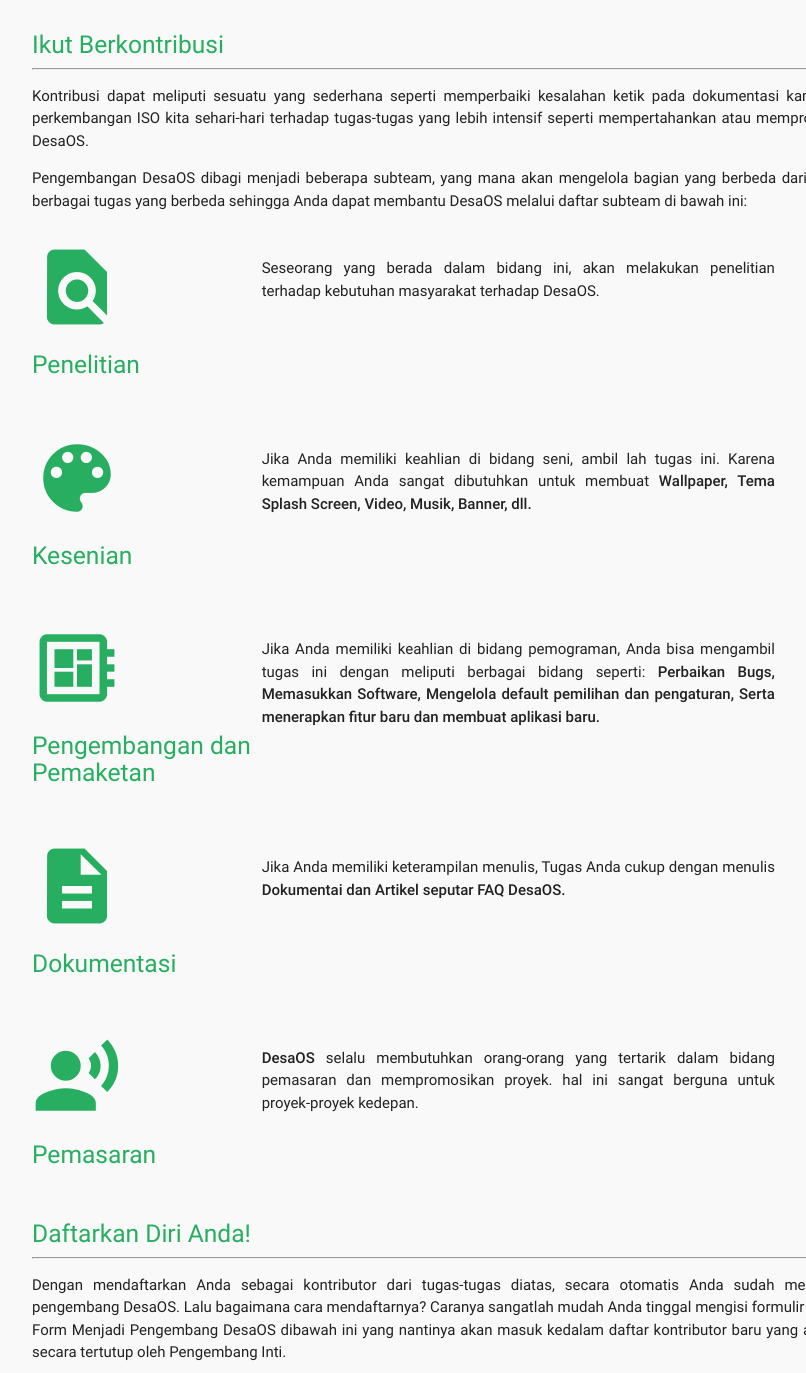
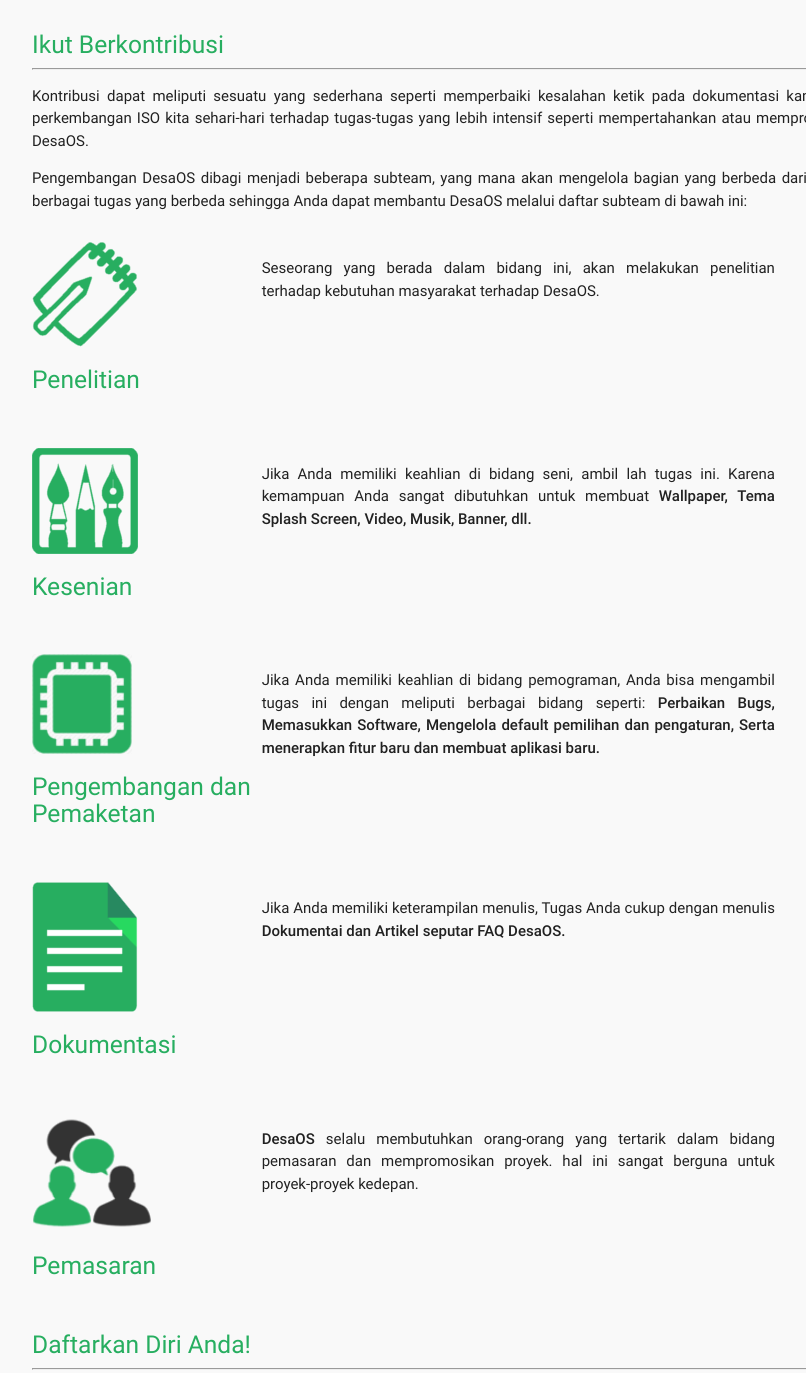
Before and after one commit to andriawan/desaos.github.io, a plain HTML site: page contribute.html in a window 1280 px wide. Shown: the part 480-1853 px from the top of the page, without its empty margins (160-966 px from the left). Drawn offline with nearby package versions, Linux system fonts and the light colour scheme.

Commit message:
update folder image

```diff
--- a/contribute.html
+++ b/contribute.html
@@ -68,7 +68,7 @@
                   <p>Seseorang yang berada dalam bidang ini, akan melakukan penelitian terhadap kebutuhan masyarakat terhadap DesaOS.</p>
                 </div>
                 <div class="col s5 pull-s7">
-                  <span><i class="primary large material-icons">find_in_page</i></span>
+                  <img src="img/icon/penelitian.png"/>
                   <h5 class="primary">Penelitian</h5><br><br>
                 </div>
 
@@ -76,7 +76,7 @@
                   <p>Jika Anda memiliki keahlian di bidang seni, ambil lah tugas ini. Karena kemampuan Anda sangat dibutuhkan untuk membuat <strong>Wallpaper, Tema Splash Screen, Video, Musik, Banner, dll.</strong></p><br><br>
                 </div>
                 <div class="col s5 pull-s7">
-                  <span><i class="primary large material-icons">color_lens</i></span>
+                  <img src="img/icon/kesenian.png"/>
                   <h5 class="primary">Kesenian</h5><br><br>
                 </div>
 
@@ -84,7 +84,7 @@
                   <p>Jika Anda memiliki keahlian di bidang pemograman, Anda bisa mengambil tugas ini dengan meliputi berbagai bidang seperti: <strong>Perbaikan Bugs, Memasukkan Software, Mengelola default pemilihan dan pengaturan, Serta menerapkan fitur baru dan membuat aplikasi baru.</strong></p>
                 </div>
                 <div class="col s5 pull-s7">
-                  <span><i class="primary large material-icons">developer_board</i></span>
+                  <img src="img/icon/pengembangan.png"/>
                   <h5 class="primary">Pengembangan dan<br>Pemaketan</h5><br><br>
                 </div>
 
@@ -92,7 +92,7 @@
                   <p>Jika Anda memiliki keterampilan menulis, Tugas Anda cukup dengan menulis <strong>Dokumentai dan Artikel seputar FAQ DesaOS.</strong></p>
                 </div>
                 <div class="col s5 pull-s7">
-                  <span><i class="primary large material-icons">description</i></span>
+                  <img src="img/icon/dokumentasi.png"/>
                   <h5 class="primary">Dokumentasi</h5><br><br>
                 </div>
 
@@ -100,7 +100,7 @@
                   <p><strong>DesaOS</strong> selalu membutuhkan orang-orang yang tertarik dalam bidang pemasaran dan mempromosikan proyek. hal ini sangat berguna untuk proyek-proyek kedepan.</p>
                 </div>
                 <div class="col s5 pull-s7">
-                  <span><i class="primary large material-icons">record_voice_over</i></span>
+                  <img src="img/icon/pemasaran.png"/>
                   <h5 class="primary">Pemasaran</h5><br>
                 </div>
             </div>
```
Also changed, not shown: download.html (+1 -1 lines), index.html (+7 -7 lines), img/about.png (deleted), img/desamembangun.png (deleted), img/donate.png (deleted), img/gedhe.jpeg (deleted), img/migrasilinux.png (deleted), img/rtik.png (deleted), img/team.png (deleted), img/wall-1.png (deleted).
